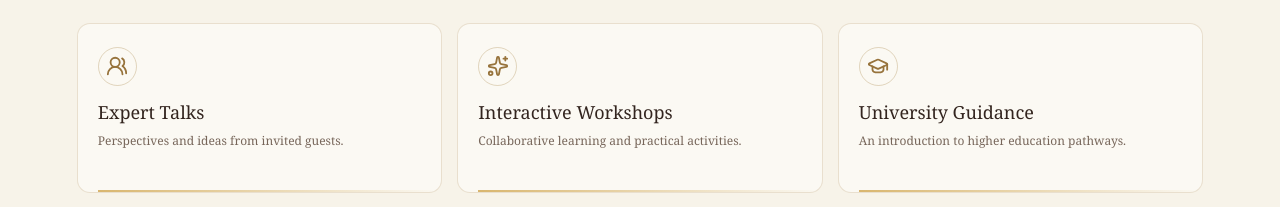
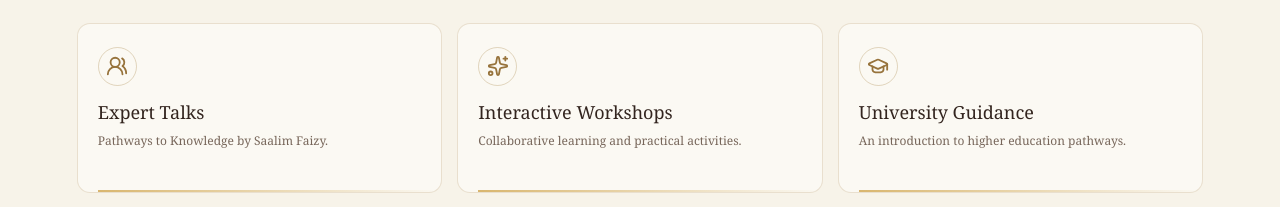
Before and after one commit to Niyaswyd/afaq-muntalaq, a Next.js app: page / in a window 1280 px wide. Shown: the part 3320-3527 px from the top of the page. Built offline with nearby package versions, Linux system fonts and the light colour scheme.

Commit message:
Update expert talk session details

```diff
--- a/src/data/content.ts
+++ b/src/data/content.ts
@@ -37,7 +37,7 @@ export const schedule = [
 ];
 
 export const sessions = [
-  { title: "Expert Talks", description: "Perspectives and ideas from invited guests.", icon: UsersRound },
+  { title: "Expert Talks", description: "Pathways to Knowledge by Saalim Faizy.", icon: UsersRound },
   { title: "Interactive Workshops", description: "Collaborative learning and practical activities.", icon: Sparkles },
   { title: "University Guidance", description: "An introduction to higher education pathways.", icon: GraduationCap },
   { title: "Career Counselling", description: "Explore interests, strengths and possibilities.", icon: Compass },
```
